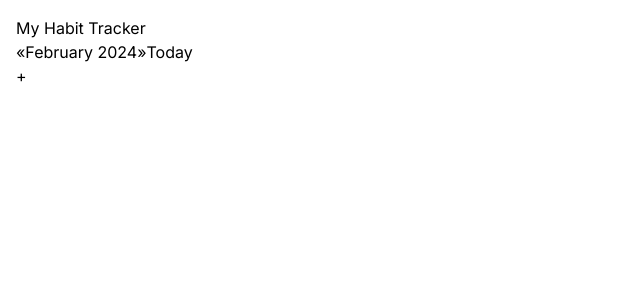
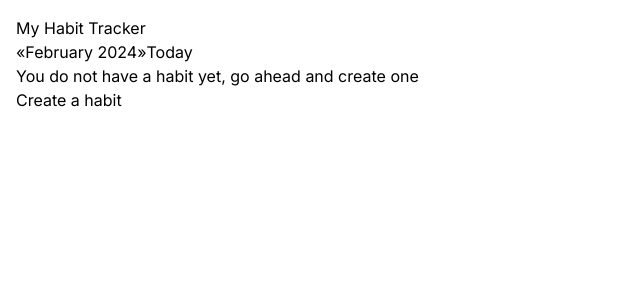
Before and after one commit to baradev/my-habit-tracker, a Next.js app: page / in a window 1280 px wide. Shown: the top 300 px of the page, without its empty margins (0-640 px from the left). Built offline with nearby package versions, Linux system fonts and the light colour scheme.

Commit message:
add version with no past habits creating

```diff
--- a/app/page.tsx
+++ b/app/page.tsx
@@ -3,6 +3,7 @@ import React, { useState, useEffect } from 'react'
 import HabitLine from './HabitLine'
 import dayjs from 'dayjs'
 import { v4 as uuidv4 } from 'uuid'
+import { NoHabitsScreen } from './NoHabitsScreen'
 
 export interface IHabit {
   color: string
@@ -84,6 +85,11 @@ export default function Home() {
   ])
 
   const addNewHabit = () => {
+    if (currentMonth.isBefore(dayjs(), 'month')) {
+      alert("You can't add habits in the past.")
+      return
+    }
+
     if (habitList.length >= 4) {
       alert("You can't track more than 4 habits per month")
       return
@@ -242,6 +248,7 @@ export default function Home() {
             </button>
           </div>
         </div>
+        {habitList.length === 0 && <NoHabitsScreen addNewHabit={addNewHabit} />}
         {habitList.length > 0 && (
           <>
             {habitList.map((habit: IHabit) => {
@@ -264,14 +271,14 @@ export default function Home() {
                 />
               )
             })}
+            <div className={`flex m-3 mx-auto max-w-screen-xl`}>
+              {habitList.length < 4 && (
+                <button className="btn btn-default" onClick={addNewHabit}>
+                  +
+                </button>
+              )}
+            </div>
           </>
-        )}
-      </div>
-      <div className={`flex m-3 mx-auto max-w-screen-xl`}>
-        {habitList.length < 4 && (
-          <button className="btn btn-default" onClick={addNewHabit}>
-            +
-          </button>
         )}
       </div>
     </main>
```
